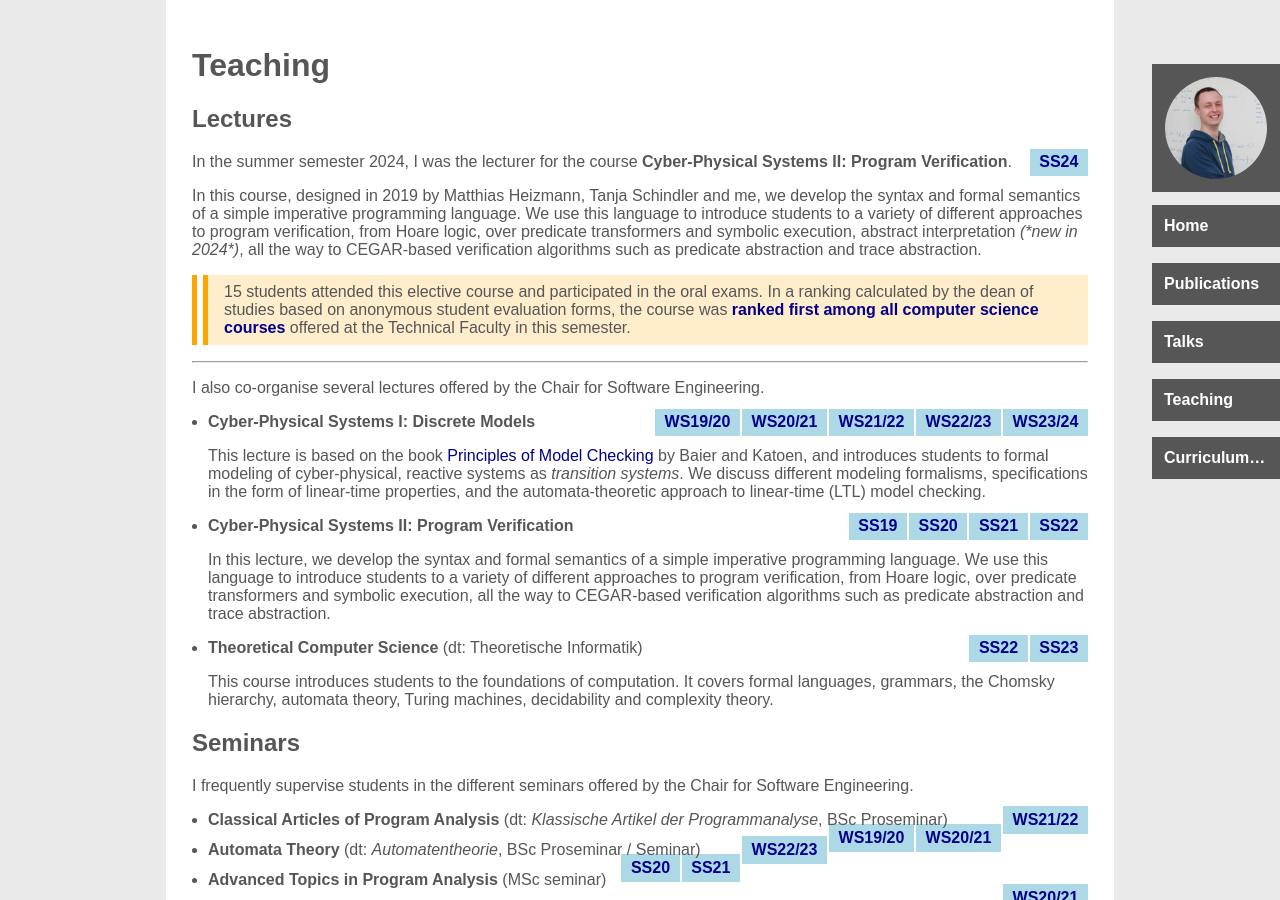
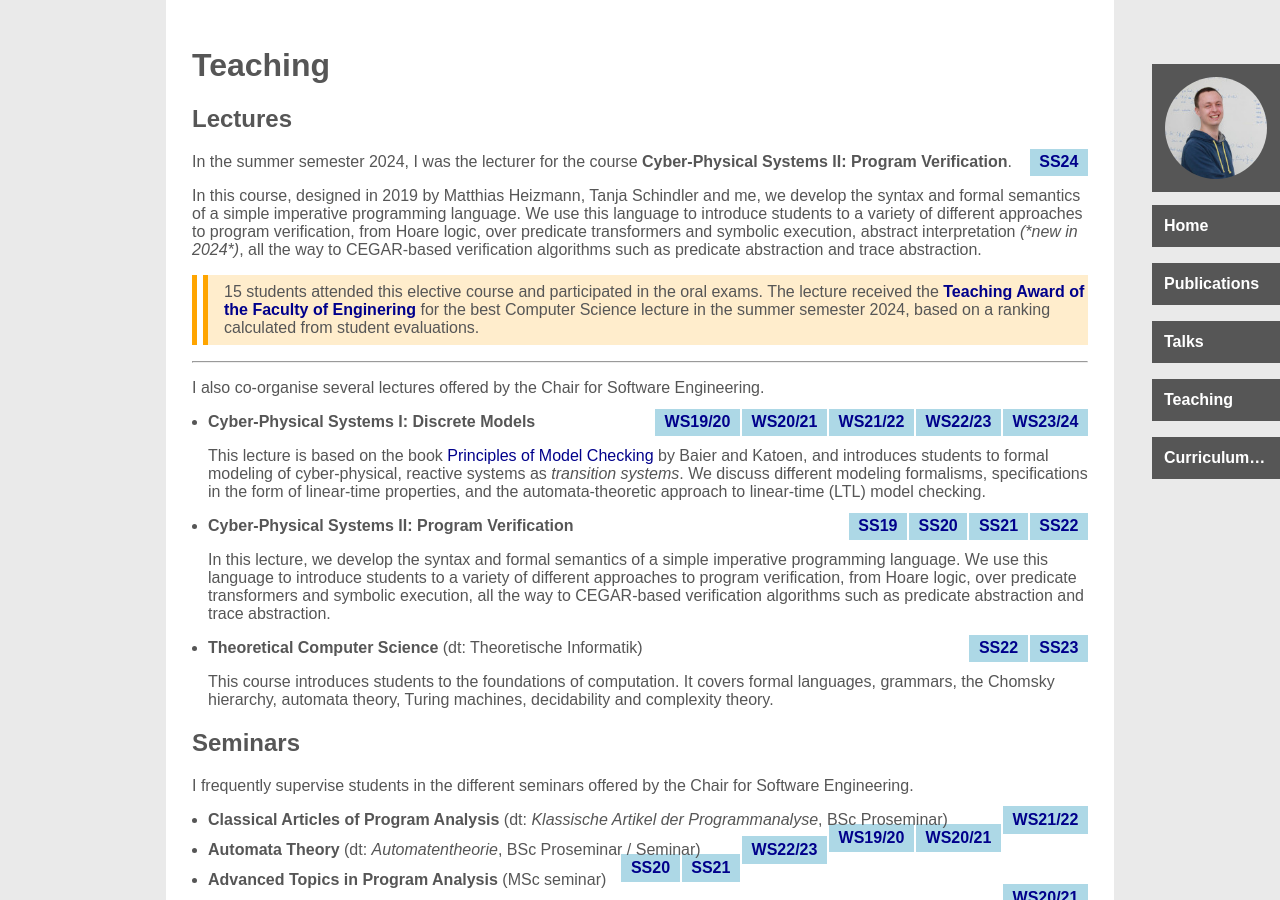
Before and after one commit to maul-esel/personal-website, a Jekyll site: the page built from teaching.markdown, in a window 1280 px wide and 900 px high. Built offline with Jekyll 4.4.1, drawn with Linux system fonts in a browser that asks for light colours.

Commit message:
add teaching award

```diff
--- a/teaching.markdown
+++ b/teaching.markdown
@@ -23,8 +23,9 @@ from Hoare logic, over predicate transformers and symbolic execution, abstract i
 all the way to CEGAR-based verification algorithms such as predicate abstraction and trace abstraction.
 
 15 students attended this elective course and participated in the oral exams.
-In a ranking calculated by the dean of studies based on anonymous student evaluation forms,
-the course was [**ranked first among all computer science courses**](https://www.tf.uni-freiburg.de/en/studies-and-teaching/teaching/quality-management-1) offered at the Technical Faculty in this semester.
+The lecture received the [**Teaching Award of the Faculty of Enginering**](https://www.tf.uni-freiburg.de/en/studies-and-teaching/teaching/quality-management-1)
+for the best Computer Science lecture in the summer semester 2024,
+based on a ranking calculated from student evaluations.
 {: .gold-highlight}
 
 ---
```
